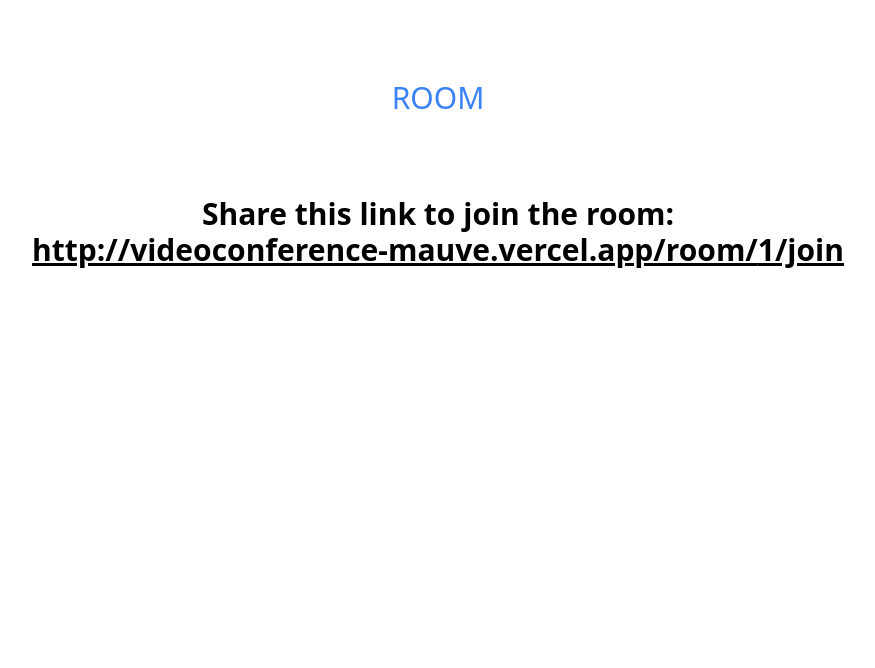
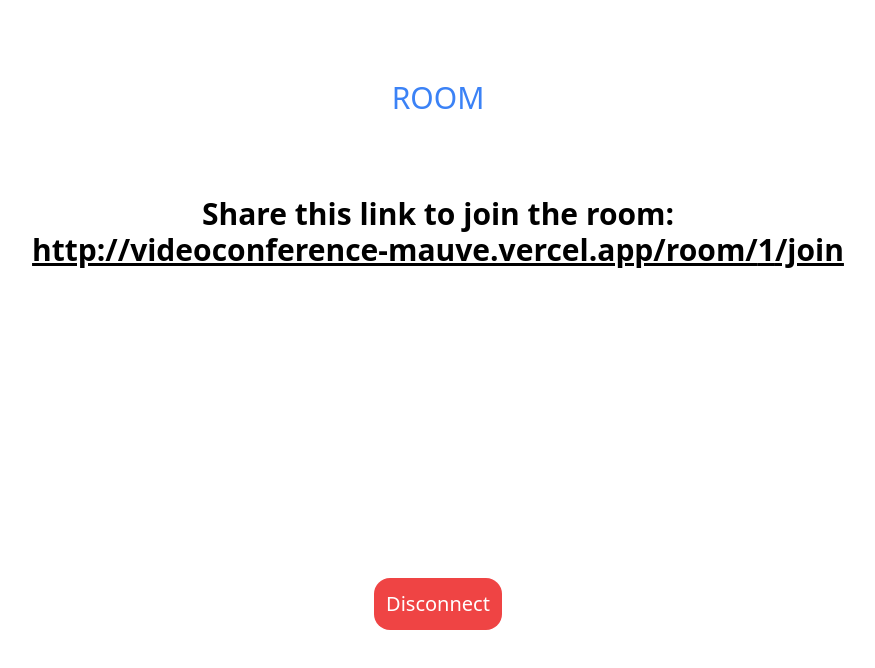
Before and after one commit to Brisco15/videoconf, a Next.js app: page /room/1 in a window 1280 px wide. Shown: the top 668 px of the page, without its empty margins (202-1077 px from the left). Built offline with nearby package versions, Linux system fonts and the light colour scheme.

Commit message:
created a button to end the call

```diff
--- a/pages/room/[id].js
+++ b/pages/room/[id].js
@@ -23,8 +23,12 @@
 
             call.on('stream',(remoteStream)=> {
               document.querySelector('video#remote').srcObject = remoteStream
+
             })
+
           })
+
+
         }}
         />
         <h1 className='mt-20 text-center text-3xl uppercase text-blue-500'>
@@ -43,6 +47,19 @@
           <video id='local' autoPlay playsInline ></video>
           <video id='remote' autoplay playsInline></video>
         </div>
+
+        <div>
+                <button
+                    id="close-call"
+                    className="block mx-auto bg-red-500 text-white p-3 rounded-2xl mt-20 text-xl hover:bg-red-300"
+                    onClick={()=> {
+                      router.push(`/`)
+                    }
+                    }
+                >
+                    Disconnect
+                </button>
+        </div>
       </>
 
     )
--- a/pages/room/[id]/join.js
+++ b/pages/room/[id]/join.js
@@ -35,6 +35,20 @@
                 <video id="local" autoPlay playsInline ></video>
                 <video id="remote" autoPlay playsInline></video>
             </div>
+
+            <div>
+                <button
+                    id="close-call"
+
+                    className="block mx-auto bg-red-500 text-white p-3 rounded-2xl mt-20 text-xl hover:bg-red-300"
+                    onClick={()=> {
+                        router.push(`/`)
+                      }
+                      }
+                >
+                    Disconnect
+                </button>
+            </div>
         </>
     )
 }
```
